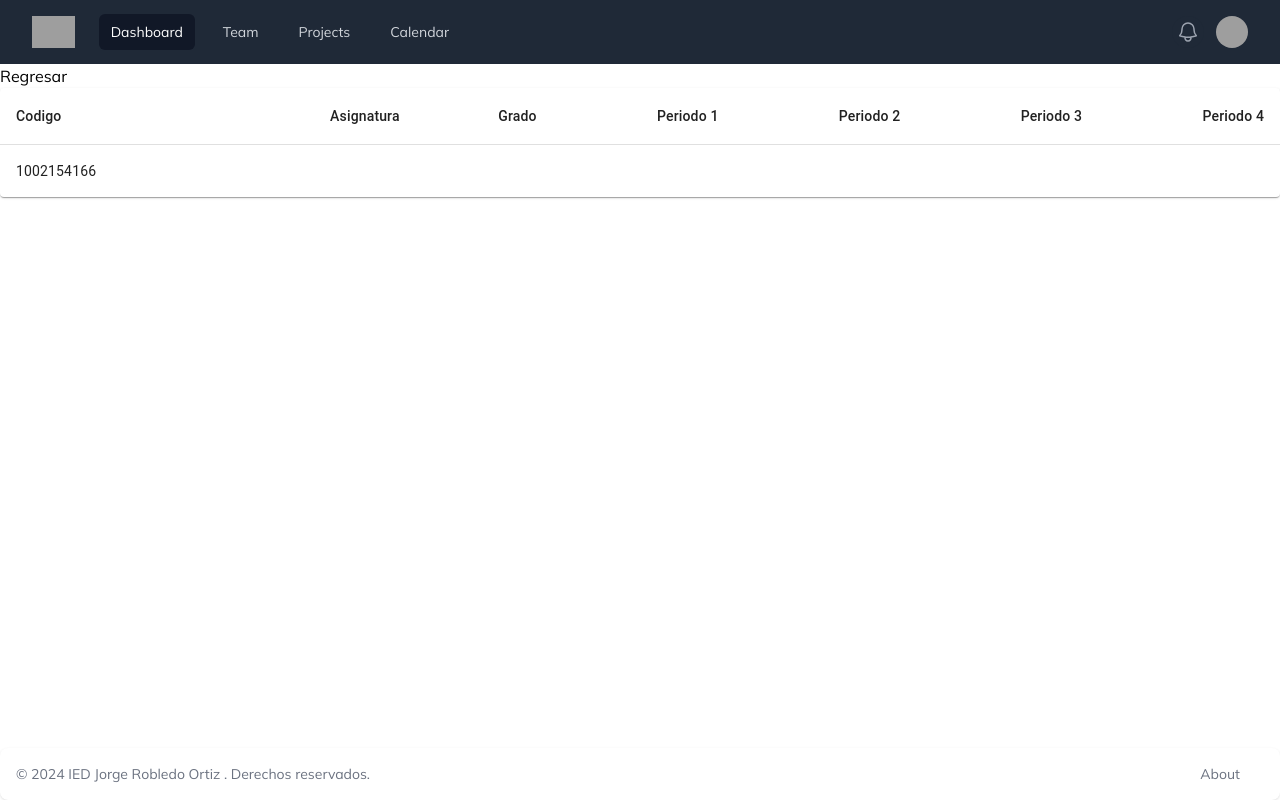
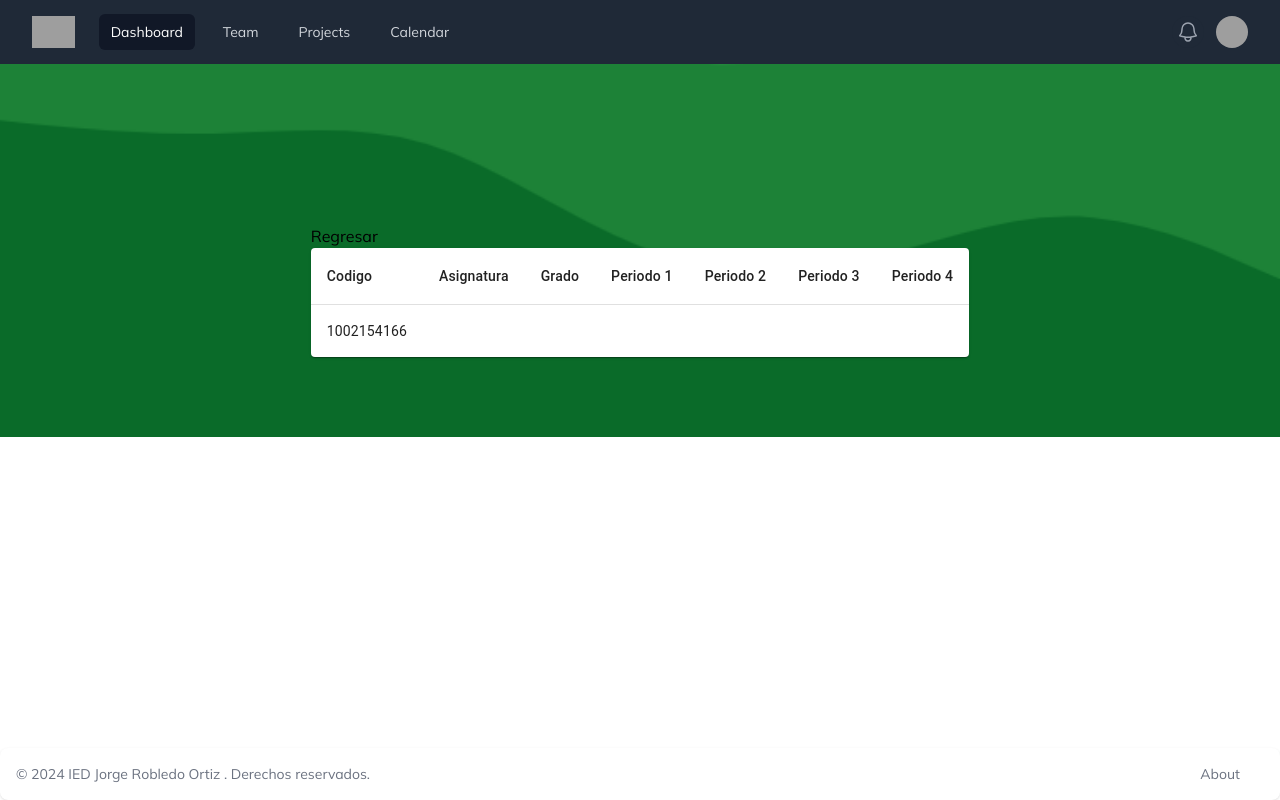
Before and after one commit to luisaolivero03/Mintic-proyecto, a Next.js app: page /calificaciones in a window 1280 px wide. Built offline with nearby package versions, Linux system fonts and the light colour scheme; grey boxes are pictures that could not be loaded.

Commit message:
calificaciones

```diff
--- a/src/app/(secured)/calificaciones/page.jsx
+++ b/src/app/(secured)/calificaciones/page.jsx
@@ -1,10 +1,25 @@
 import React from 'react'
 import Table from "@components/Table"
+//import Fondodecalificaciones from '../../../img/fondodecalificaciones.png';
 
 const Notes = () => {
   return (
-    <div>Regresar
-      <Table/>
+    <div
+      className='relative flex flex-col items-center gap-20 p-20 justify-center z-10 bg-primary-500 bg-clip-padding backdrop-filter backdrop-blur-sm bg-opacity-100'
+      style={{
+        backgroundImage:"url(/fondodecalificaciones.png)",
+        backgroundPosition: 'center',
+        backgroundRepeat: 'no-repeat',
+        backgroundSize: 'cover',
+      }}
+      >
+      <div className='flex flex-row gap-4 '>
+
+      </div>
+      <div>
+        Regresar
+        <Table/>
+      </div>
     </div>
   )
 
```
Also changed, not shown: public/fondodecalificaciones.png (added).
